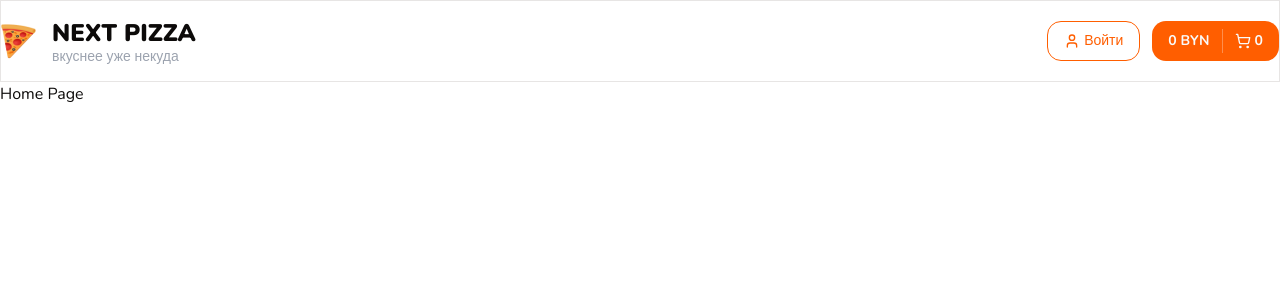
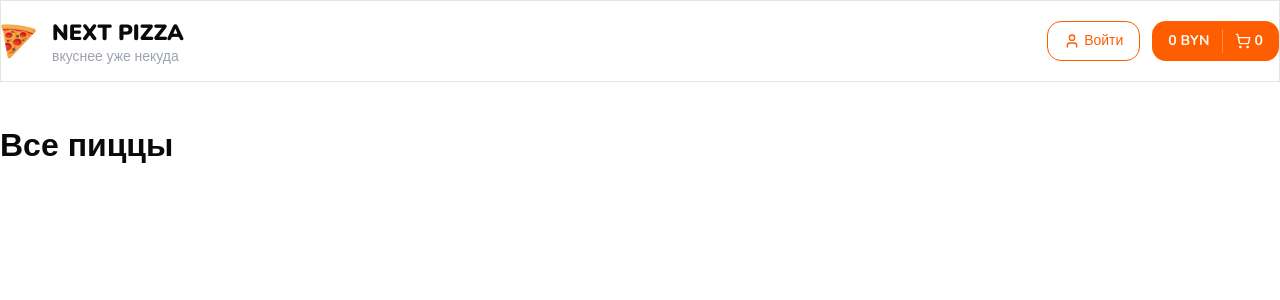
Before and after one commit to ValentinBrest/next-pizza, a Next.js app: page / in a window 1280 px wide. Shown: the top 300 px of the page. Built offline with nearby package versions, Linux system fonts and the light colour scheme.

Commit message:
create title

```diff
--- a/app/page.tsx
+++ b/app/page.tsx
@@ -1,3 +1,9 @@
+import { Container, Title } from '@/components/shared';
+
 export default function Home() {
-    return <h1>Home Page</h1>;
+    return (
+        <Container className="mt-10 ">
+            <Title text="Все пиццы" size={'lg'} className="font-extrabold" />
+        </Container>
+    );
 }
--- a/components/shared/header.tsx
+++ b/components/shared/header.tsx
@@ -3,6 +3,7 @@ import { Container } from './container';
 import Image from 'next/image';
 import { Button } from '../ui';
 import { ArrowRight, ShoppingCart, User } from 'lucide-react';
+import { Title } from './title';
 
 interface HeaderProps {
     className?: string;
@@ -15,9 +16,10 @@ export const Header = ({ className }: HeaderProps) => {
                 <div className="flex items-center gap-4">
                     <Image src={'/logo.png'} alt="" width={35} height={35} />
                     <div>
-                        <h1 className="text-2xl uppercase font-black">
-                            Next Pizza
-                        </h1>
+                        <Title
+                            text="Next Pizza"
+                            className="text-2xl uppercase font-black"
+                        />
                         <p className="text-sm text-gray-400 leading-4">
                             вкуснее уже некуда
                         </p>
--- a/components/shared/index.ts
+++ b/components/shared/index.ts
@@ -1,2 +1,3 @@
 export { Header } from './header';
 export { Container } from './container';
+export { Title } from './title';
--- /dev/null
+++ b/components/shared/title.tsx
@@ -0,0 +1,36 @@
+import clsx from 'clsx';
+import React from 'react';
+
+type TitleSize = 'xs' | 'sm' | 'md' | 'lg' | 'xl' | '2xl';
+
+interface Props {
+    size?: TitleSize;
+    className?: string;
+    text: string;
+}
+
+export const Title: React.FC<Props> = ({ text, size = 'sm', className }) => {
+    const mapTagBySize = {
+        xs: 'h5',
+        sm: 'h4',
+        md: 'h3',
+        lg: 'h2',
+        xl: 'h1',
+        '2xl': 'h1',
+    } as const;
+
+    const mapClassNameBySize = {
+        xs: 'text-[16px]',
+        sm: 'text-[22px]',
+        md: 'text-[26px]',
+        lg: 'text-[32px]',
+        xl: 'text-[40px]',
+        '2xl': 'text-[48px]',
+    } as const;
+
+    return React.createElement(
+        mapTagBySize[size],
+        { className: clsx(mapClassNameBySize[size], className) },
+        text,
+    );
+};
```
